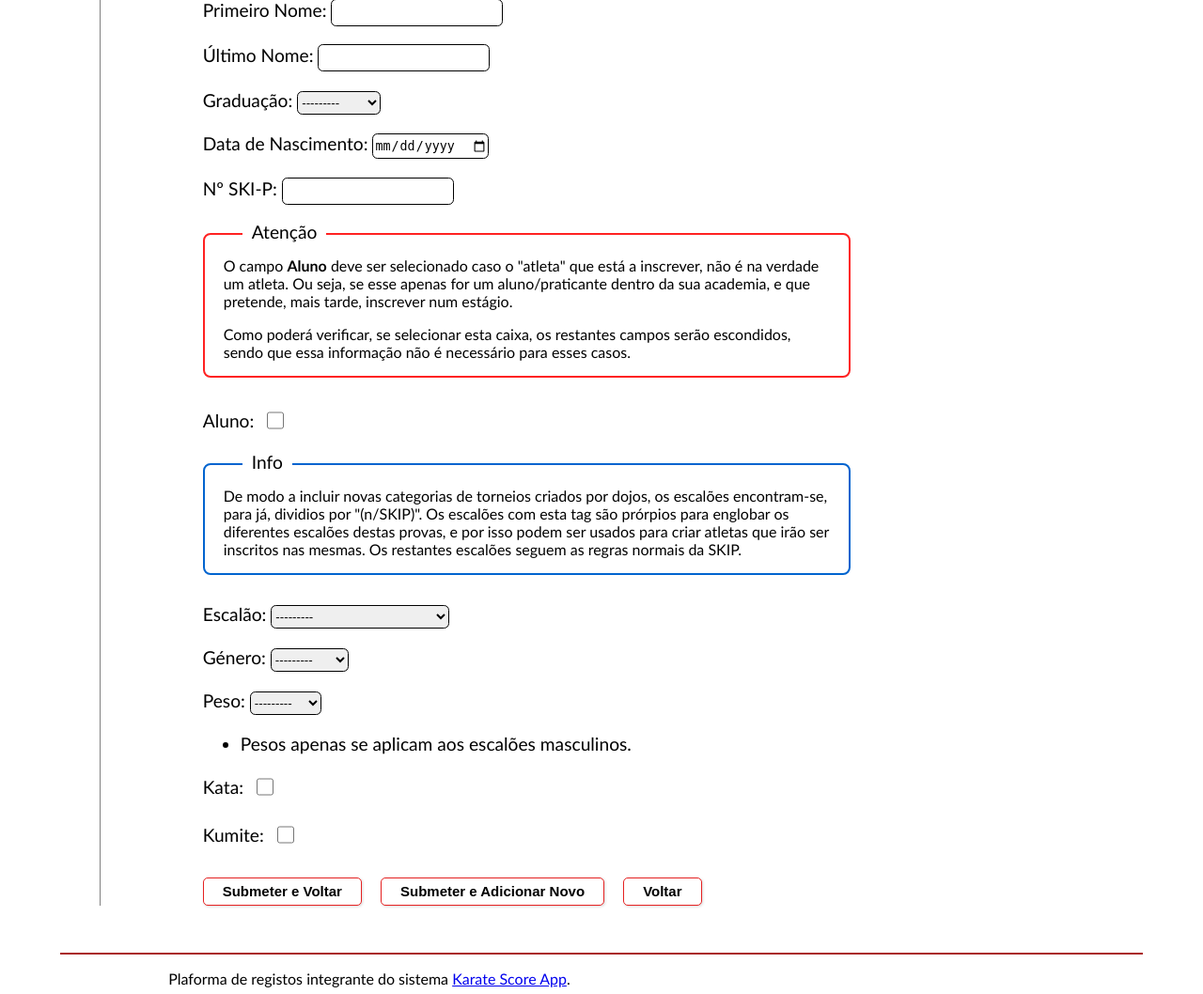
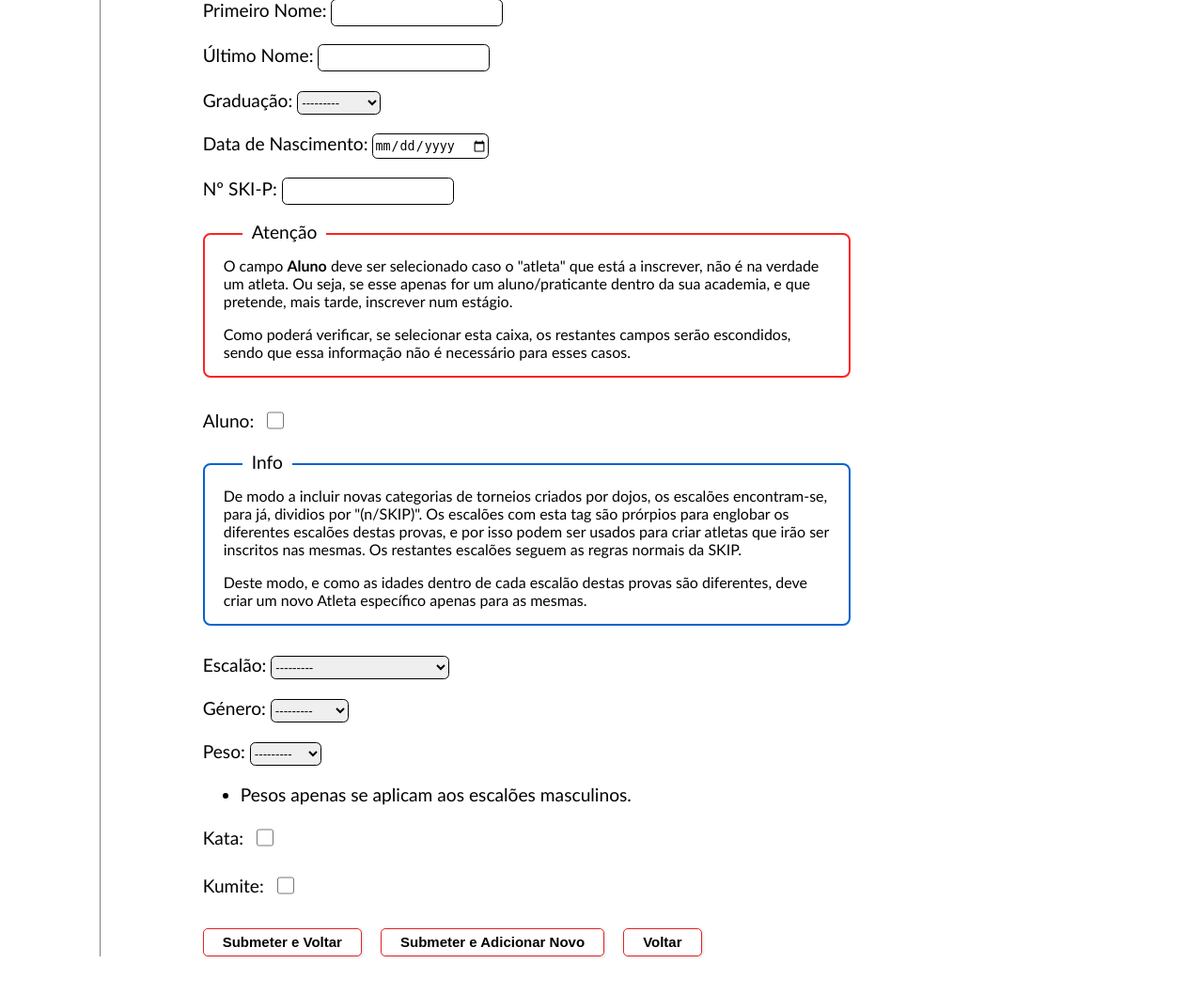
Before and after one commit to ozefreitas/karate-registration, a Django app: page /form/ in a window 1280 px wide. Shown: the part 484-1542 px from the top of the page at 94% size. Run offline with Django 5.2, Linux system fonts and the light colour scheme; the visitor is signed in with stand-in values (Sample User, id 1); data that the repository does not hold is empty.

Commit message:
[UPDATE] final before merge

```diff
--- a/registration/models.py
+++ b/registration/models.py
@@ -117,7 +117,7 @@ class Athlete(models.Model):
         super().save(*args, **kwargs)
 
     def __str__(self):
-        return "{} {} {}".format(self.first_name, self.last_name, self.dojo.username)
+        return "{} {}".format(self.first_name, self.last_name)
 
 
 ### Individual models ###
--- a/registration/templates/registration/form.html
+++ b/registration/templates/registration/form.html
@@ -51,6 +51,9 @@
                 Os escalões com esta tag são prórpios para englobar os diferentes escalões destas provas,
                 e por isso podem ser usados para criar atletas que irão ser inscritos nas mesmas. Os restantes escalões
                 seguem as regras normais da SKIP.</p>
+            <p>Deste modo, e como as idades dentro de cada escalão destas provas são diferentes, deve criar um novo Atleta
+                específico apenas para as mesmas.
+            </p>
         </div>
             <p>
                 <label>{{ form.category.label }}:</label> {{ form.category }}
```
